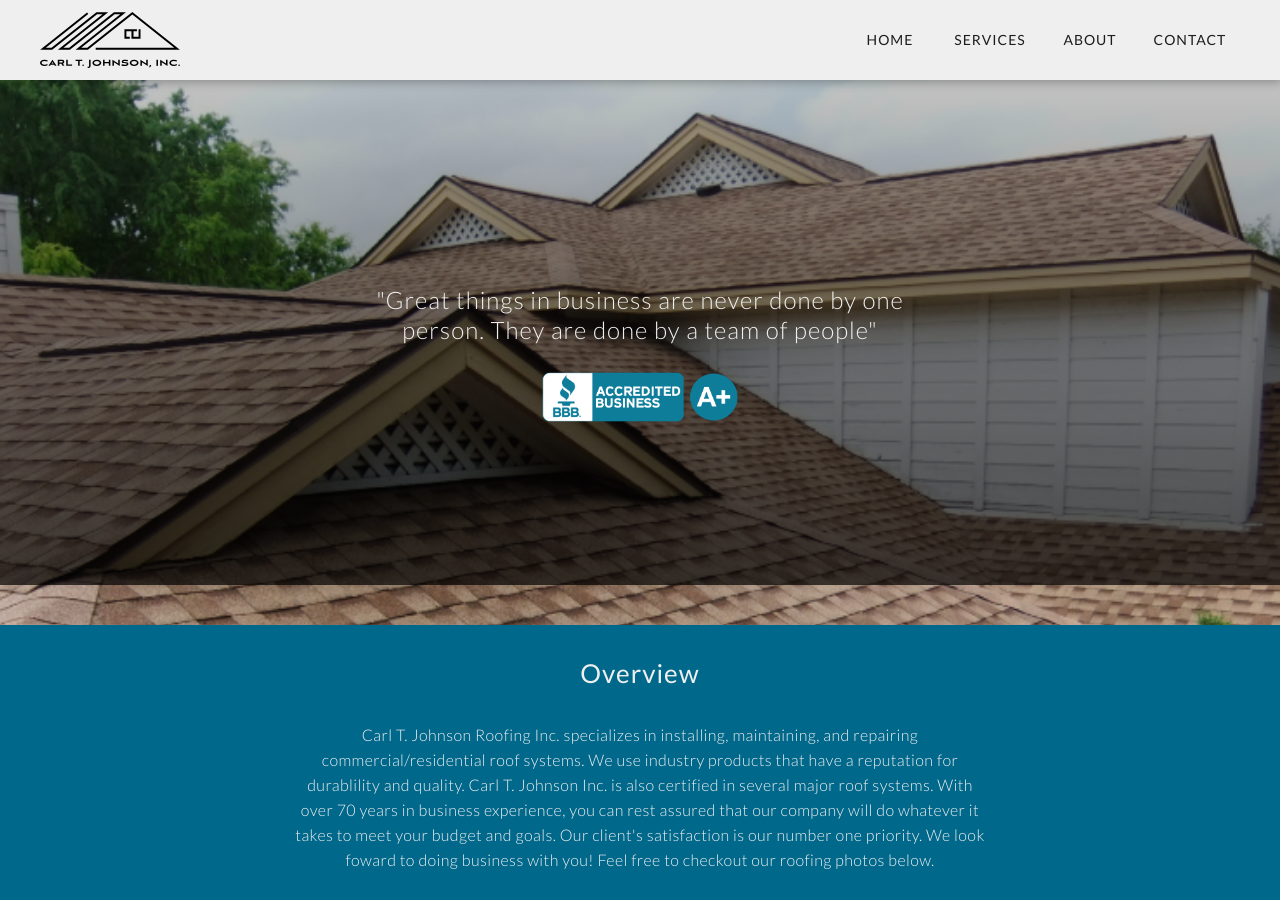
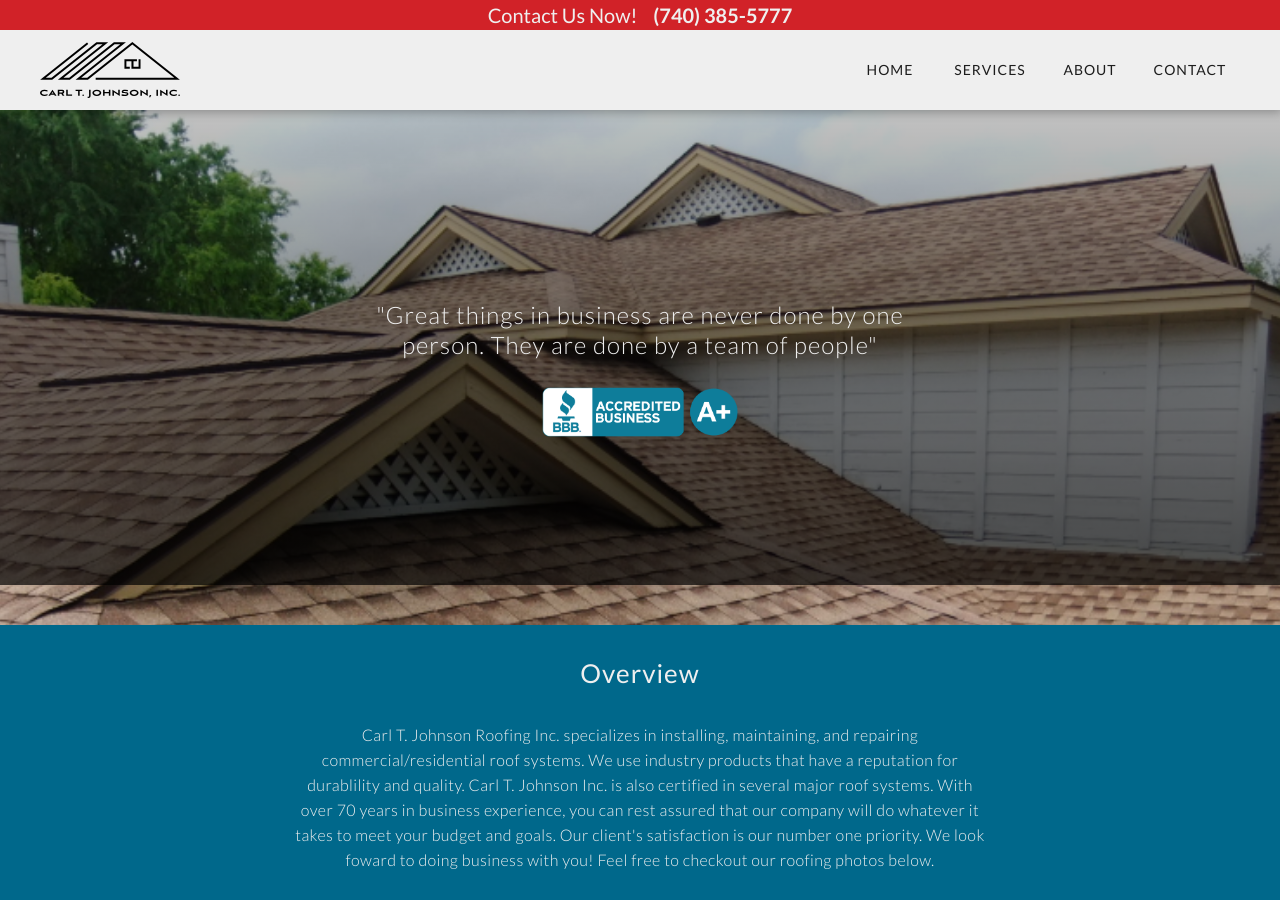
Before and after one commit to Soriajose23/Soriajose23.github.io, a Jekyll site: the page built from index.html, in a window 1280 px wide and 900 px high. Built offline with Jekyll 4.4.1, drawn with Linux system fonts in a browser that asks for light colours; comment, search, counter and statistics services are not loaded.

Commit message:
implemented a contact us header bar, and header hiding

```diff
--- a/_includes/header.html
+++ b/_includes/header.html
@@ -1,9 +1,12 @@
-<header class="w3-container ctj-header">
+<header id="ctj-header" class="w3-container ctj-header">
 <!-- 	<div class="ctj-header-contact-block">
 		<h3>
 			(740) 385-5777
 		</h3>
 	</div> -->
+	<div id="ctj-contact-header" class="ctj-contact-header">
+		<h3>Contact Us Now! <span id="phone-number">(740) 385-5777</span></h3>
+	</div>
 	<div class="w3-display-container">
 		<a href="/">
 			{% include svg/ctj_logo1.html %}
--- a/assets/css/base/_colors.sass
+++ b/assets/css/base/_colors.sass
@@ -19,3 +19,4 @@ $blue-3: #4E8FD9
 
 // Orange
 $orange-1: #F67122
+$red-1: #D12228
--- a/assets/css/base/_vars.sass
+++ b/assets/css/base/_vars.sass
@@ -1,5 +1,7 @@
 // Height Variables
-$header-height: 8.0rem
+$contact-us-height: 3.0rem
+$header-nav-height: 8.0rem
+$header-height: calc(#{$contact-us-height} + #{$header-nav-height})
 $footer-height: 10rem
 $total-margin-height: calc(#{$header-height} + #{$footer-height})
 $overview-height: 27.5rem
@@ -11,6 +13,7 @@ $splash-image-height: calc(100vh - (#{$header-height} + #{$overview-height}))
 $content-width: 120rem
 $content-height: calc(100vh - #{$header-height})
 $screen-break-padding: 1.6rem
+$side-padding: 1.6rem
 
 // Screen Breaks
 $screen-large: 1200px
--- a/assets/css/modules/_header.sass
+++ b/assets/css/modules/_header.sass
@@ -1,19 +1,39 @@
+.ctj-header-hide
+	top: (-$contact-us-height) !important
 .ctj-header
 	background-color: $white-1
 	box-shadow: 2px 2px 10px rgba(0,0,0,0.3)
 	color: $black-1
 	height: $header-height
-	line-height: $header-height
 	position: fixed
+	left: 0
 	top: 0
-	left: 0
+	transition: 0.3s ease-in-out top
 	width: 100vw
 	z-index: 999
+	.ctj-contact-header
+		background-color: $red-1
+		color: $white-1
+		height: $contact-us-height
+		line-height: $contact-us-height
+		margin: 0 -1.6rem
+		text-align: center
+	#phone-number
+		font-weight: bold
+		padding-left: 1.2rem
 	.w3-display-container
 		margin: 0 auto
 		max-width: $content-width
+		height: $header-nav-height
+		line-height: $header-nav-height
+		a
+			float: left
+		a,
+		.ctj-svg
+			height: $header-nav-height
+			display: inline-block
 		.ctj-svg #ctj-logo1
-			height: $header-height
+			height: $header-nav-height
 			padding: 1.2rem 0
 			transition: 0.4s ease-in-out fill
 			&:hover
@@ -28,7 +48,7 @@
 	.w3-bar-item
 		box-sizing: border-box
 		font-size: 1.4rem
-		height: $header-height
+		height: $header-nav-height
 		letter-spacing: 0.1rem
 		min-width: 10rem
 		padding: 0 0.5rem
--- a/js/index.js
+++ b/js/index.js
@@ -1,3 +1,4 @@
+// Variables
 var ACTIVATED_CAROUSEL = 0;
 var carousel_metal_roof = {
 		element: document.getElementById("carousel-metal-roof"),
@@ -14,10 +15,17 @@ var carousel_metal_roof = {
 	CAROUSELS = [ carousel_metal_roof, carousel_shingle_roof, carousel_rubber_roof ],
 	CAROUSEL_TABS = document.getElementsByClassName('carousel-tab');
 
+var lastScrollTop = 0;
+
+// Call functions
 (function () {
 	loadMap();
+	setWindowScrollEvent();
 })();
 
+/*************
+*  Functions *
+*************/
 function activateCarousel(el, num) {
 	// Set Tab
 	console.log(CAROUSEL_TABS[ACTIVATED_CAROUSEL], el);
@@ -79,3 +87,29 @@ function loadMap() {
 	   map: map,
 	});
 }
+
+function setWindowScrollEvent() {
+	window.addEventListener("scroll", function () {
+		handleHeader();
+	}, false);
+}
+
+function handleHeader() {
+	var currentScrollTop = window.pageYOffset || document.body.scrollTop;
+	var header = document.getElementById("ctj-header");
+	var contact_header = document.getElementById("ctj-contact-header");
+	if(currentScrollTop > lastScrollTop) {
+		console.log("scrolling down");
+		// Downward scroll
+		if(currentScrollTop > contact_header.offsetHeight) {
+			header.classList.add('ctj-header-hide');
+		}
+	} else {
+		// Upwards Scroll
+		// if(currentScrollTop < contact)
+		if(header.classList.contains('ctj-header-hide') || lastScrollTop == 0) {
+			header.classList.remove('ctj-header-hide');
+		}
+	}
+	lastScrollTop = currentScrollTop;
+}
```
